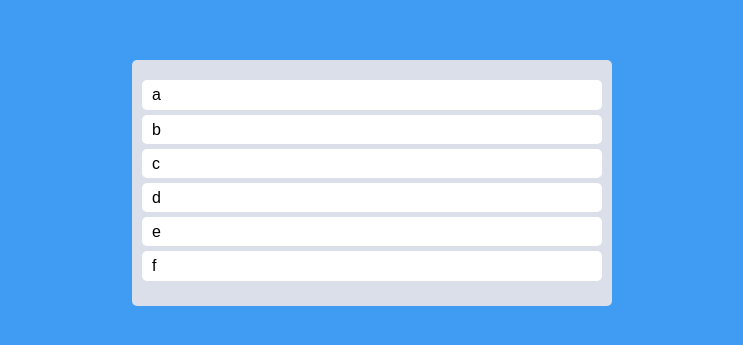
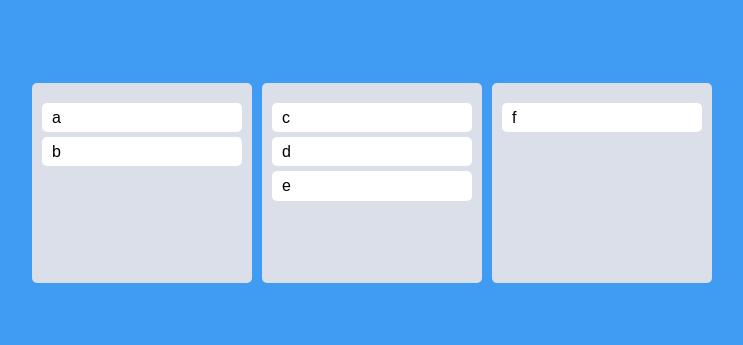
Before and after one commit to dazz6zip/reactJSmaster, a React (Create React App) app in the folder react-masterclass-04/: page / in a window 1280 px wide. Shown: the part 217-562 px from the top of the page, without its empty margins (268-1011 px from the left). Built offline with nearby package versions, Linux system fonts and the light colour scheme.

Commit message:
7.8 Multi Boards

```diff
--- a/react-masterclass-04/src/App.tsx
+++ b/react-masterclass-04/src/App.tsx
@@ -1,19 +1,14 @@
-import {
-  DragDropContext,
-  Droppable,
-  Draggable,
-  DropResult,
-} from "react-beautiful-dnd";
+import { DragDropContext, DropResult } from "react-beautiful-dnd";
 import { useRecoilState } from "recoil";
 import styled from "styled-components";
 import { toDoState } from "./atoms";
-import DragabbleCard from "./Components/DragabbleCard";
+import Board from "./Components/Board";
 
 // https://www.npmjs.com/package/react-beautiful-dnd
 
 const Wrapper = styled.div`
   display: flex;
-  max-width: 480px;
+  max-width: 680px;
   width: 100%;
   margin: 0 auto;
   justify-content: center;
@@ -24,15 +19,8 @@ const Wrapper = styled.div`
 const Boards = styled.div`
   display: grid;
   width: 100%;
-  grid-template-columns: repeat(1, 1fr);
-`;
-
-const Board = styled.div`
-  background-color: ${(props) => props.theme.boardColor};
-  padding-top: 30px;
-  padding: 20px 10px;
-  border-radius: 5px;
-  min-height: 200px;
+  gap: 10px;
+  grid-template-columns: repeat(3, 1fr);
 `;
 
 function App() {
@@ -45,38 +33,23 @@ function App() {
       return;
     }
 
-    setToDos((oldToDos) => {
-      const toDosCopy = [...oldToDos];
-
-      // 1) source.index 아이템 삭제하기
-      toDosCopy.splice(source.index, 1);
-
-      // 2) destination.index 아이템 삽입하기
-      toDosCopy.splice(destination?.index, 0, draggableId);
-
-      return toDosCopy;
-    });
+    // setToDos((oldToDos) => {
+    // const toDosCopy = [...oldToDos];
+    // // 1) source.index 아이템 삭제하기
+    // toDosCopy.splice(source.index, 1);
+    // // 2) destination.index 아이템 삽입하기
+    // toDosCopy.splice(destination?.index, 0, draggableId);
+    // return toDosCopy;
+    // });
   };
 
   return (
     <DragDropContext onDragEnd={onDragEnd}>
       <Wrapper>
         <Boards>
-          {/* Droppable, Draggable 의 children은 function 이어야 함 */}
-          <Droppable droppableId="one">
-            {(magic) => (
-              <Board ref={magic.innerRef} {...magic.droppableProps}>
-                {toDos.map((toDo, index) => (
-                  <DragabbleCard
-                    key={toDo}
-                    index={index}
-                    toDo={toDo}
-                  ></DragabbleCard>
-                ))}
-                {magic.placeholder}
-              </Board>
-            )}
-          </Droppable>
+          {Object.keys(toDos).map((boardId) => (
+            <Board boardId={boardId} key={boardId} toDos={toDos[boardId]} />
+          ))}
         </Boards>
       </Wrapper>
     </DragDropContext>
--- /dev/null
+++ b/react-masterclass-04/src/Components/Board.tsx
@@ -0,0 +1,33 @@
+import { Droppable } from "react-beautiful-dnd";
+import DragabbleCard from "./DragabbleCard";
+import styled from "styled-components";
+
+const Wrapper = styled.div`
+  background-color: ${(props) => props.theme.boardColor};
+  padding-top: 30px;
+  padding: 20px 10px;
+  border-radius: 5px;
+  min-height: 200px;
+`;
+
+interface IBoardProps {
+  toDos: string[];
+  boardId: string;
+}
+
+function Board({ toDos, boardId }: IBoardProps) {
+  return (
+    <Droppable droppableId={boardId}>
+      {(magic) => (
+        <Wrapper ref={magic.innerRef} {...magic.droppableProps}>
+          {toDos.map((toDo, index) => (
+            <DragabbleCard key={toDo} index={index} toDo={toDo}></DragabbleCard>
+          ))}
+          {magic.placeholder}
+        </Wrapper>
+      )}
+    </Droppable>
+  );
+}
+
+export default Board;
--- a/react-masterclass-04/src/atoms.tsx
+++ b/react-masterclass-04/src/atoms.tsx
@@ -1,6 +1,14 @@
-import { atom, selector } from "recoil";
+import { atom } from "recoil";
 
-export const toDoState = atom({
+interface IToDoState {
+  [key: string]: string[];
+}
+
+export const toDoState = atom<IToDoState>({
   key: "toDo",
-  default: ["a", "b", "c", "d", "e", "f"],
+  default: {
+    to_do: ["a", "b"],
+    doing: ["c", "d", "e"],
+    done: ["f"],
+  },
 });
```
